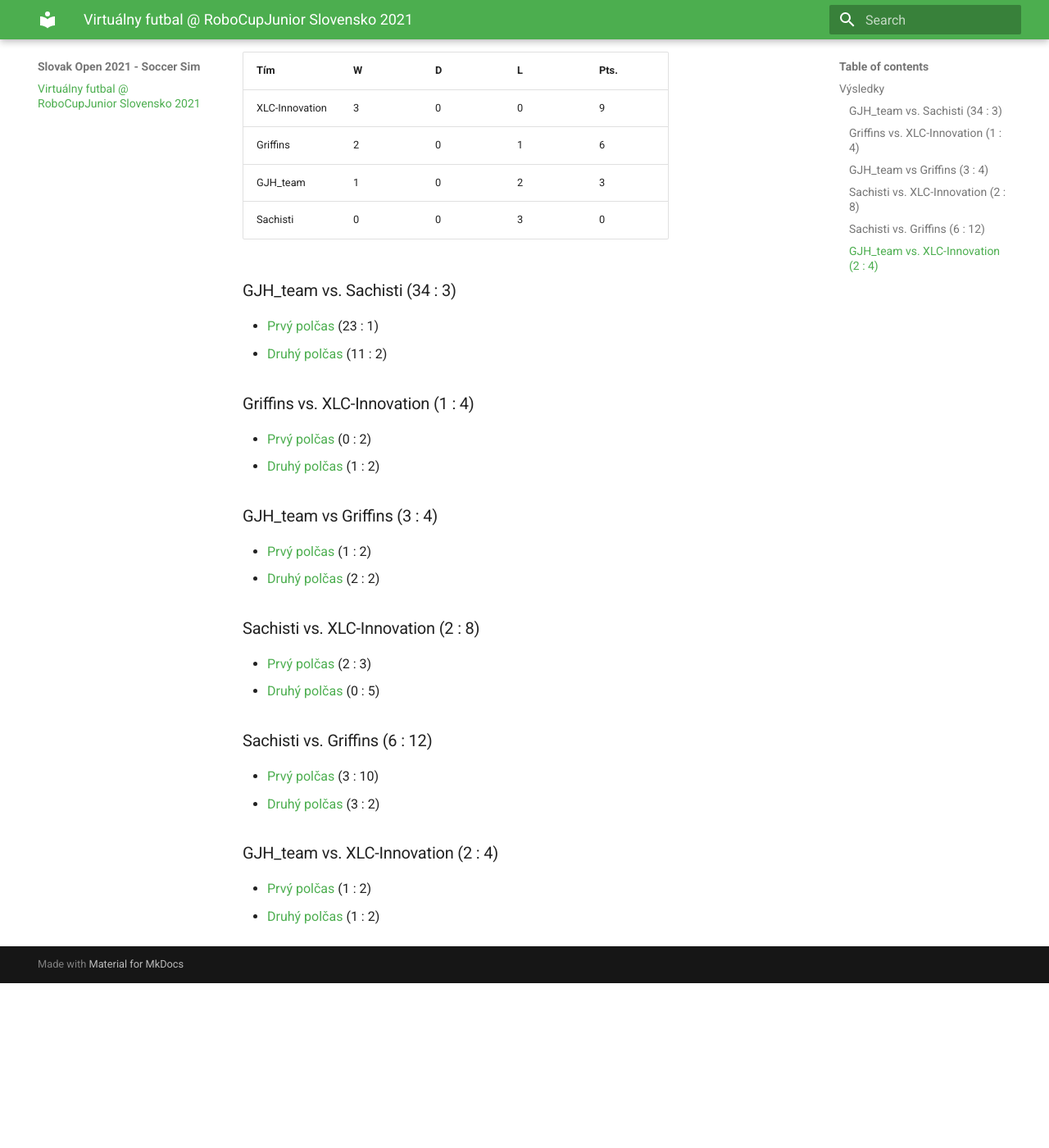
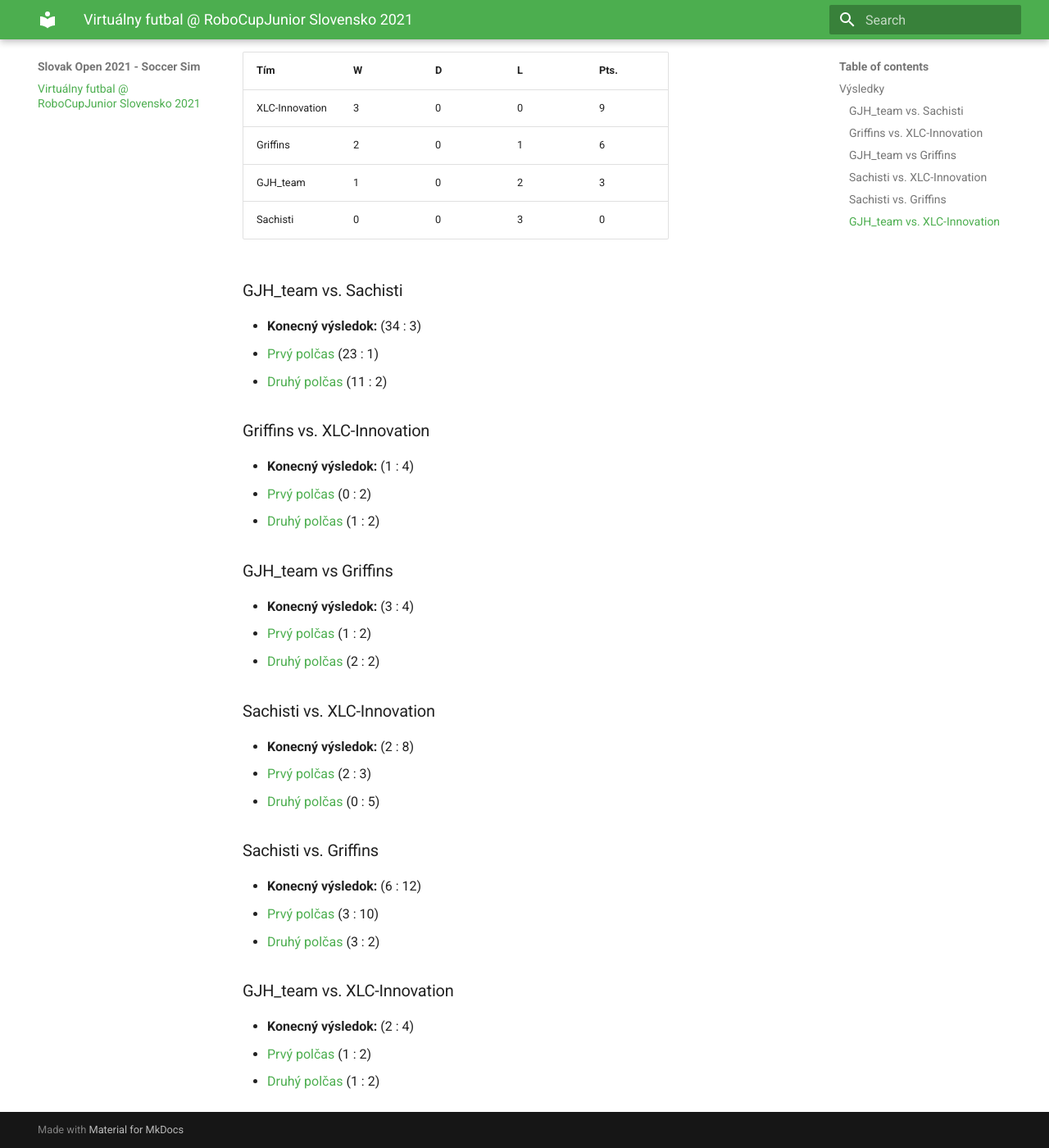
Before and after one commit to RoboCup-Junior-Slovensko/soccer-sim-2021, an MkDocs documentation site: the page built from docs/index.md, in a window 1280 px wide and 1400 px high, scrolled down 316 px. Shown: the whole window at 82% size. Built offline with MkDocs 1.6.1 and Material for MkDocs 9.7.7, drawn with Linux system fonts in a browser that asks for light colours; before the commit the page ends 1515 px from its top, so only the background shows below that.

Commit message:
update: Add "final result"
Signed-off-by: mr.Shu <mr@shu.io>

```diff
--- a/docs/index.md
+++ b/docs/index.md
@@ -13,26 +13,32 @@
 | GJH_team       | 1 | 0 | 2 |  3   |
 | Sachisti       | 0 | 0 | 3 |  0   |
 
-### GJH_team vs. Sachisti (34 : 3)
+### GJH_team vs. Sachisti
+- **Konecný výsledok:** (34 : 3)
 - [Prvý polčas](rcj-slovak-open-2021-outputs/1vs2-1/1vs2_-_1_-_GJH_team_vs_Sachisti-20210506T202922_new.html) (23 : 1)
 - [Druhý polčas](rcj-slovak-open-2021-outputs/1vs2-2/1vs2_-_2_-_Sachisti_vs_GJH_team-20210506T205647_new.html) (11 : 2)
 
-### Griffins vs. XLC-Innovation (1 : 4)
+### Griffins vs. XLC-Innovation
+- **Konecný výsledok:** (1 : 4)
 - [Prvý polčas](rcj-slovak-open-2021-outputs/3vs4-1/3vs4_-_1_-_Griffins_vs_XLC-Innovation-20210506T214635_new.html) (0 : 2)
 - [Druhý polčas](rcj-slovak-open-2021-outputs/3vs4-2/3vs4_-_2_-_XLC-Innovation_vs_Griffins-20210506T215213_new.html) (1 : 2)
 
-### GJH_team vs Griffins (3 : 4)
+### GJH_team vs Griffins
+- **Konecný výsledok:** (3 : 4)
 - [Prvý polčas](rcj-slovak-open-2021-outputs/1vs3-1/1vs3_-_1_-_GJH_team_vs_Griffins-20210506T230150_new.html) (1 : 2)
 - [Druhý polčas](rcj-slovak-open-2021-outputs/1vs3-2/1vs3_-_2_-_Griffins_vs_GJH_team-20210506T230653_new.html) (2 : 2)
 
-### Sachisti vs. XLC-Innovation (2 : 8)
+### Sachisti vs. XLC-Innovation
+- **Konecný výsledok:** (2 : 8)
 - [Prvý polčas](rcj-slovak-open-2021-outputs/2vs4-1/2vs4_-_1_-_Sachisti_vs_XLC-Innovation-20210506T233335_new.html) (2 : 3)
 - [Druhý polčas](rcj-slovak-open-2021-outputs/2vs4-2/2vs4_-_2_-_XLC-Innovation_vs_Sachisti-20210506T233923_new.html) (0 : 5)
 
-### Sachisti vs. Griffins (6 : 12)
+### Sachisti vs. Griffins
+- **Konecný výsledok:** (6 : 12)
 - [Prvý polčas](rcj-slovak-open-2021-outputs/2vs3-1/2vs3_-_1_-_Sachisti_vs_Griffins-20210506T232251_new.html) (3 : 10)
 - [Druhý polčas](rcj-slovak-open-2021-outputs/2vs3-2/2vs3_-_2_-_Griffins_vs_Sachisti-20210506T232811_new.html) (3 : 2)
 
-### GJH_team vs. XLC-Innovation (2 : 4)
+### GJH_team vs. XLC-Innovation
+- **Konecný výsledok:** (2 : 4)
 - [Prvý polčas](rcj-slovak-open-2021-outputs/1vs4-1/1vs4_-_1_-_GJH_team_vs_XLC-Innovation-20210506T231153_new.html) (1 : 2)
 - [Druhý polčas](rcj-slovak-open-2021-outputs/2vs3-2/2vs3_-_2_-_Griffins_vs_Sachisti-20210506T232811_new.html) (1 : 2)
```
